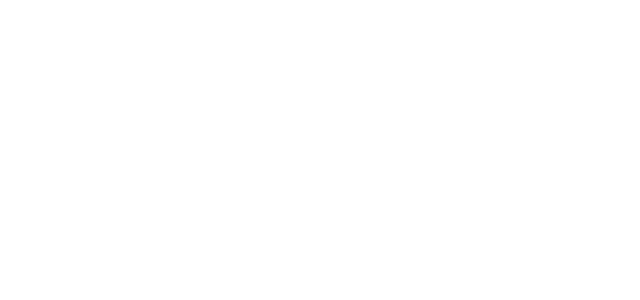
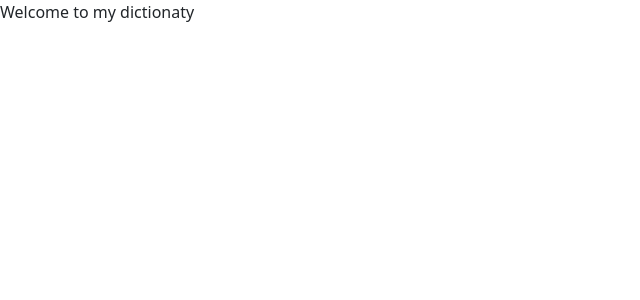
Before and after one commit to antjekunert4-png/dictionary-project, a React (Create React App) app: page / in a window 1280 px wide. Shown: the top 300 px of the page, without its empty margins (0-640 px from the left). Built offline with nearby package versions, Linux system fonts and the light colour scheme.

Commit message:
Update App.js

```diff
--- a/src/App.js
+++ b/src/App.js
@@ -3,7 +3,7 @@ import "./App.css";
 export default function App() {
   return (
     <div className="App">
-      <header className="App-header"></header>
+      <header className="App-header">Welcome to my dictionaty</header>
     </div>
   );
 }
```
